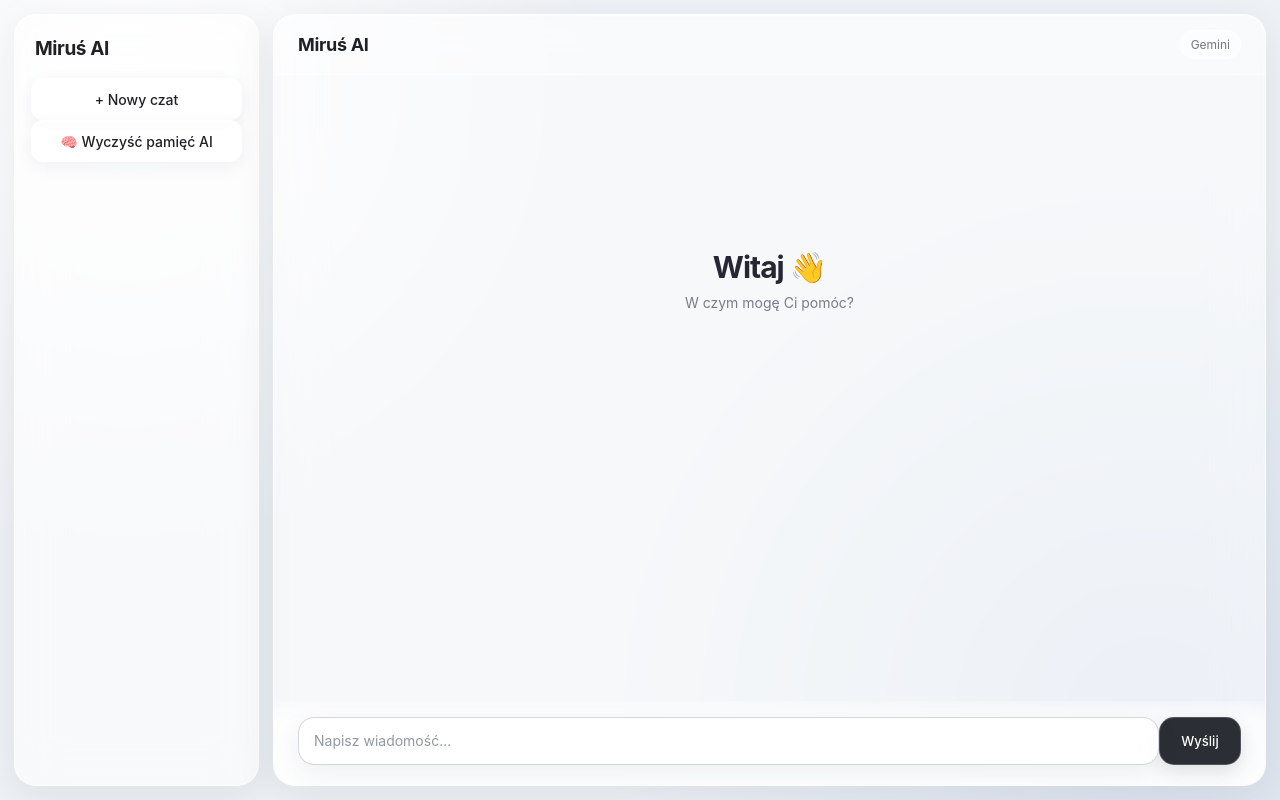
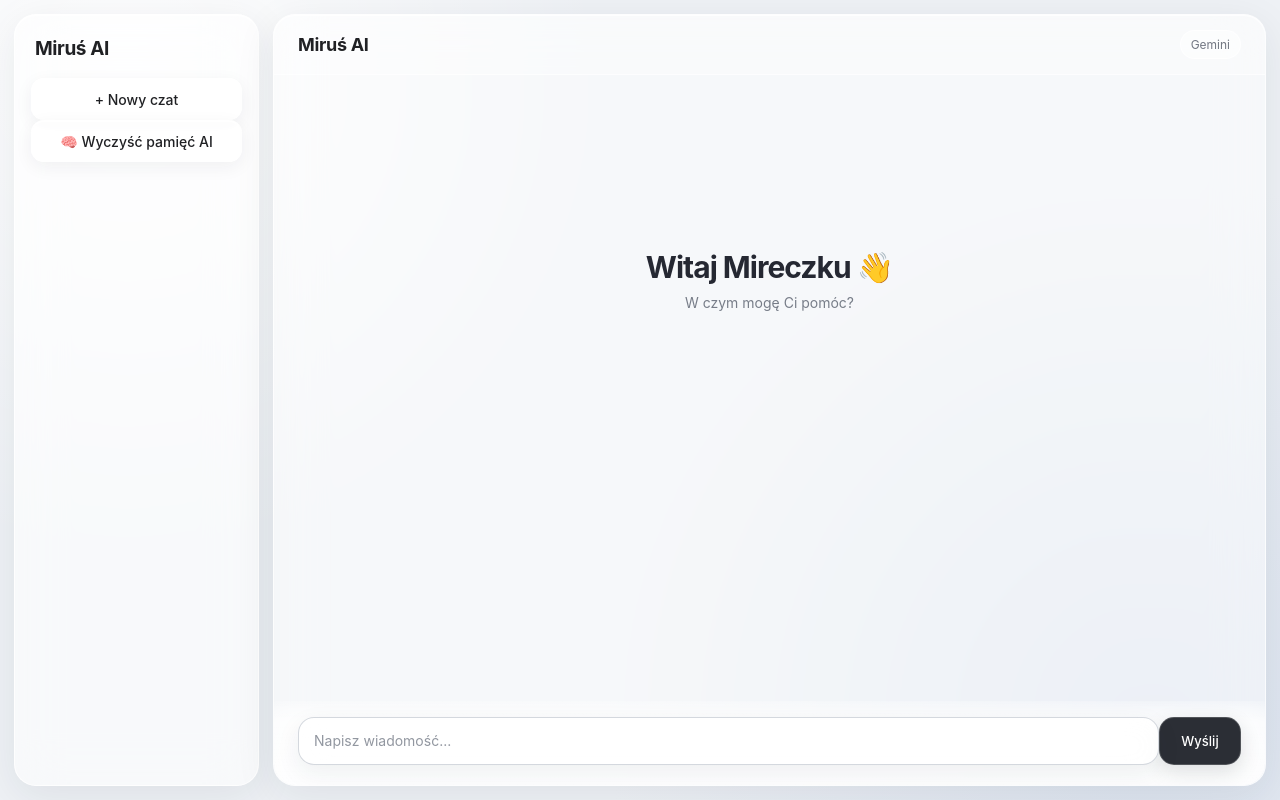
Before and after one commit to ideal-sys/moj-chat-ai, a React (Vite) app: page / in a window 1280 px wide. Built offline with nearby package versions, Linux system fonts and the light colour scheme.

Commit message:
legancko działa

```diff
--- a/src/App.jsx
+++ b/src/App.jsx
@@ -299,7 +299,7 @@
 
           {!activeChat || activeChat.messages.length === 0 ? (
             <div className="welcome">
-              <h2>Witaj 👋</h2>
+              <h2>Witaj Mireczku 👋</h2>
               <p>W czym mogę Ci pomóc?</p>
             </div>
           ) : (
```
